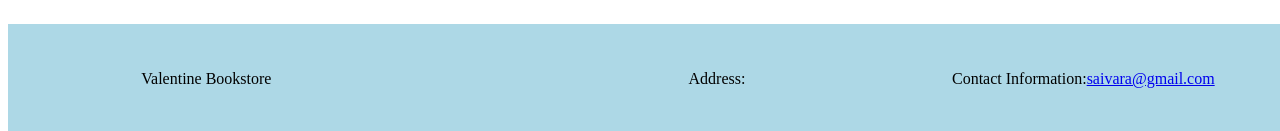
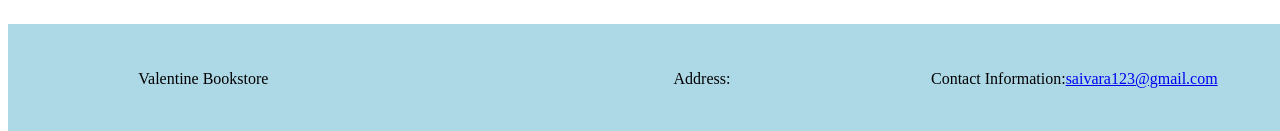
Before and after one commit to PriyathamUV/Css_Project, a plain HTML site: page index.html in a window 1280 px wide. Shown: the part 666-797 px from the top of the page. Drawn offline with Linux system fonts and the light colour scheme.

Commit message:
gmail update

```diff
--- a/index.html
+++ b/index.html
@@ -76,7 +76,7 @@ display: flex;
         <div id='footer'>
  <p>Valentine Bookstore</p>&nbsp
  <p>Address:</p>
-<p>Contact Information:<a href="#">saivara@gmail.com</a></p>
+<p>Contact Information:<a href="#">saivara123@gmail.com</a></p>
  </div>
     </body>
 </html>
```
